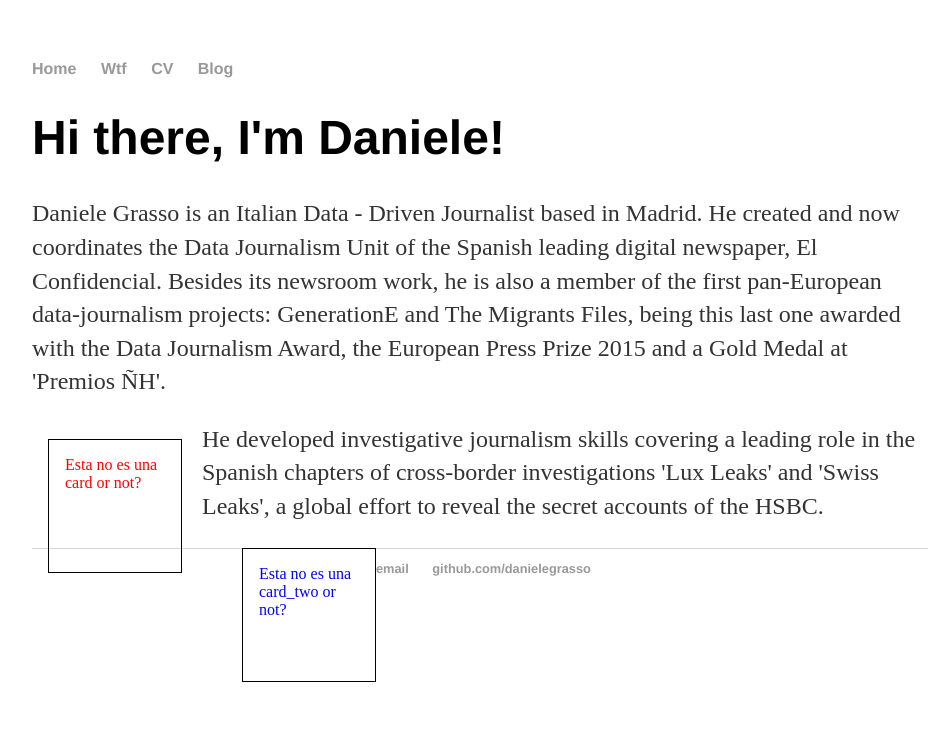
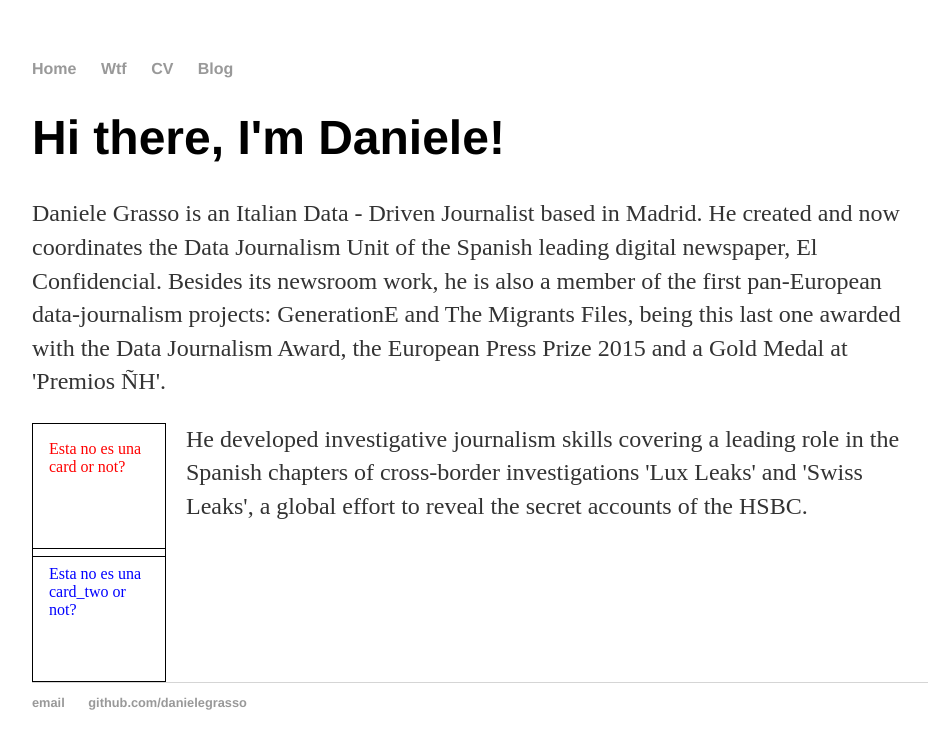
Before and after one commit to danielegrasso/danielegrasso.github.io, a Jekyll site: the page built from index.html, in a window 1280 px wide. Shown: the top 749 px of the page, without its empty margins (160-1106 px from the left). Built offline with Jekyll 4.4.1, drawn with Linux system fonts in a browser that asks for light colours.

Commit message:
Update main.css

```diff
--- a/css/main.css
+++ b/css/main.css
@@ -45,7 +45,7 @@ ul.posts li {
     color: red;
     width: 100px;
     height: 100px;
-    margin: 16px;
+   /* margin: 16px;*/
     padding: 16px;
     margin-right: 20px;
     float: left;
@@ -54,7 +54,7 @@ ul.posts li {
     color: blue;
     width: 100px;
     height: 100px;
-    margin-left: 40px;
+    /*margin-left: 40px;*/
     padding: 16px;
-    float:left;
+    /*float:left;*/
     }
```
